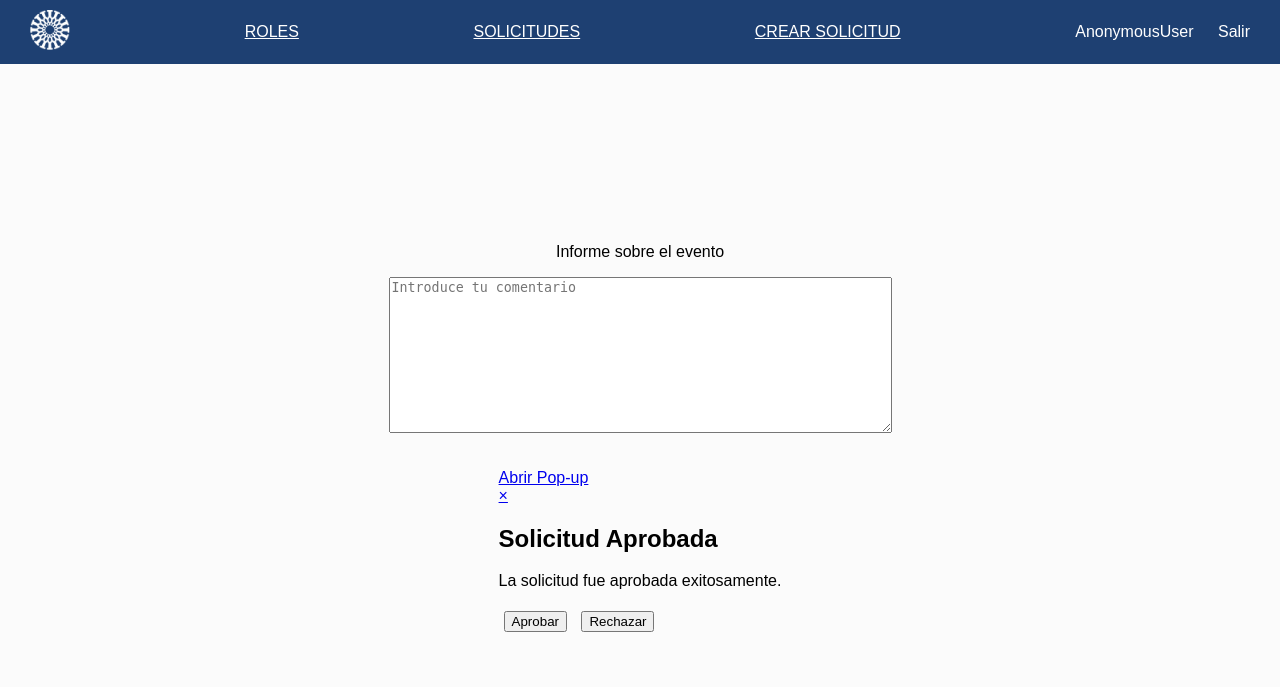
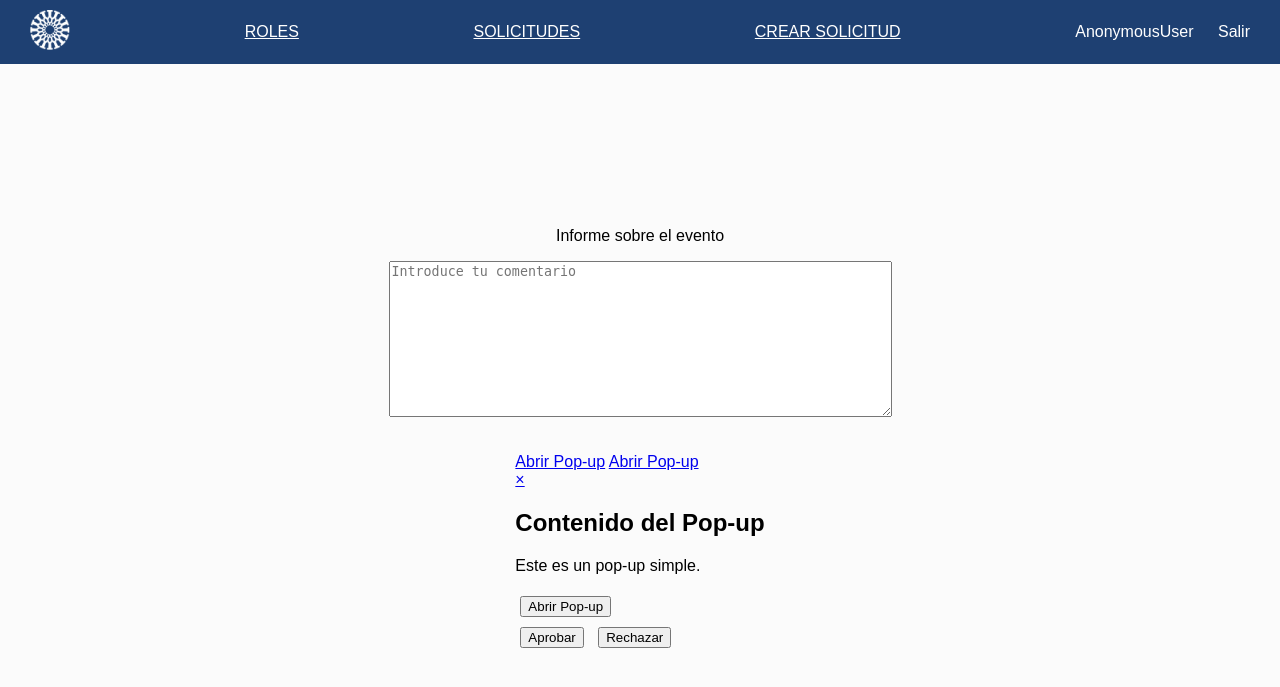
Before and after one commit to ICESI-PI1-2024A-3/ccsa-grupo-2, a Django app: page /users/solicitudes/ in a window 1280 px wide. Shown: the top 687 px of the page. Run offline with Django 5.2, Linux system fonts and the light colour scheme.

Commit message:
feat: add appropriate text to the pop-up

```diff
--- a/users_mgmt/templates/approver.html
+++ b/users_mgmt/templates/approver.html
@@ -42,13 +42,16 @@
 
             <a href="#popup" class="open-popup">Abrir Pop-up</a>
 
+            <a href="#popup" class="open-popup">Abrir Pop-up</a>
+
             <div id="popup" class="popup-container">
                 <div class="popup-content">
                     <a href="#" class="close" id="close-popup">&times;</a>
-                    <h2>Solicitud Aprobada</h2>
-                    <p>La solicitud fue aprobada exitosamente.</p>
-                </div>
-            </div>
+          <h2>Contenido del Pop-up</h2>
+    <p>Este es un pop-up simple.</p>
+    <button class="open-popup" id="open-button">Abrir Pop-up</button>
+  </div>
+</div>
 
             <button type="submit" class="button-success">Aprobar</button>
             <button type="submit" class="button-failure">Rechazar</button>
```
